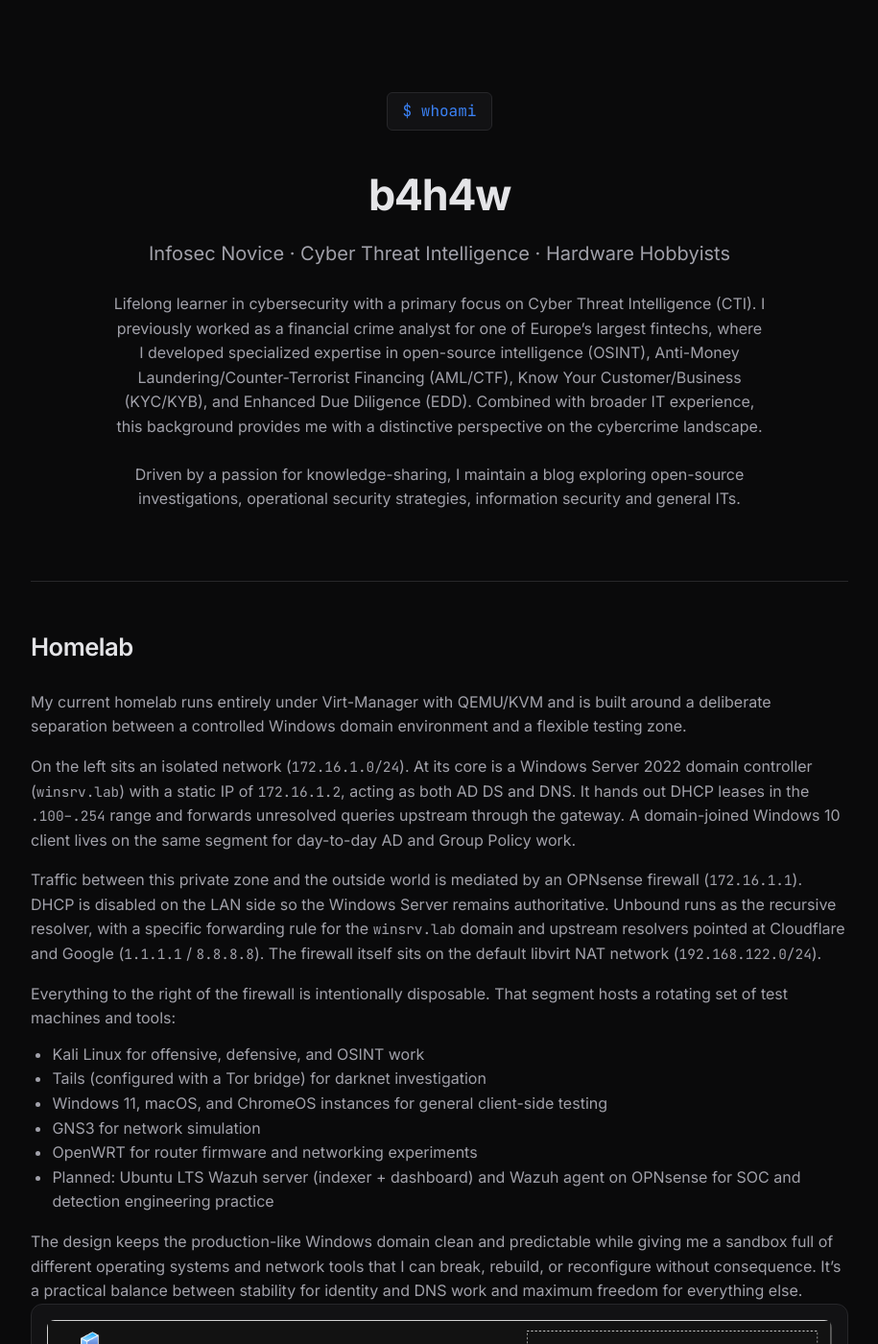
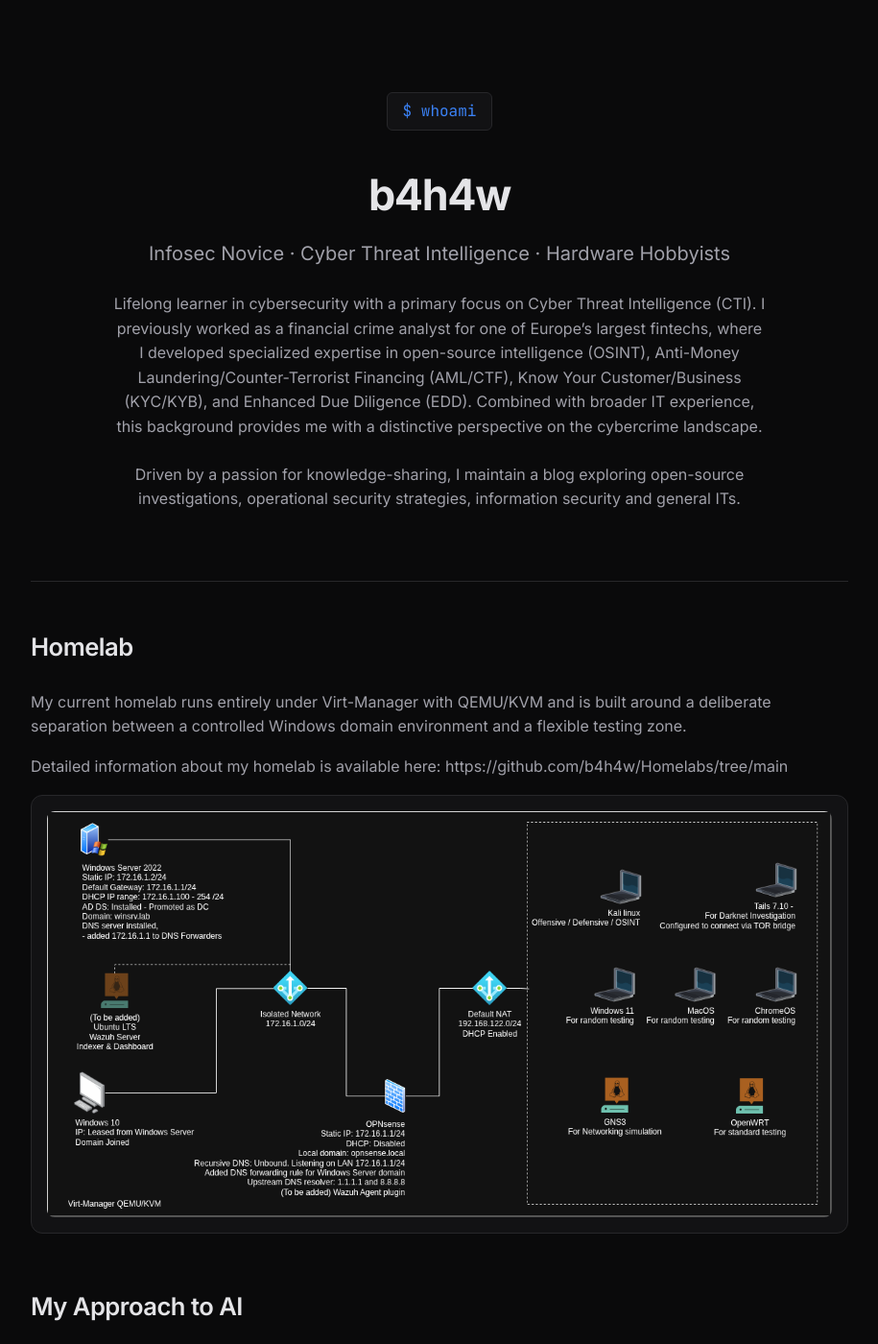
Before and after one commit to b4h4w/b4h4w.github.io, a Jekyll site: the page built from index.md, in a window 1280 px wide and 1400 px high. Shown: the whole window at 96% size, without its empty margins (182-1097 px from the left). Built offline with Jekyll 4.4.1, drawn with Linux system fonts in a browser that asks for light colours.

Commit message:
Update homelab.md
Reduced description and moved detailed info to Homelab repo

```diff
--- a/_includes/homelab.md
+++ b/_includes/homelab.md
@@ -1,28 +1,6 @@
 <p style="color: var(--text-muted); margin-bottom: 1rem;">
   My current homelab runs entirely under Virt-Manager with QEMU/KVM and is built around a deliberate separation between a controlled Windows domain environment and a flexible testing zone.
 </p>
-
 <p style="color: var(--text-muted); margin-bottom: 1rem;">
-  On the left sits an isolated network (<code>172.16.1.0/24</code>). At its core is a Windows Server 2022 domain controller (<code>winsrv.lab</code>) with a static IP of <code>172.16.1.2</code>, acting as both AD DS and DNS. It hands out DHCP leases in the <code>.100–.254</code> range and forwards unresolved queries upstream through the gateway. A domain-joined Windows 10 client lives on the same segment for day-to-day AD and Group Policy work.
+  Detailed information about my homelab is available here: https://github.com/b4h4w/Homelabs/tree/main
 </p>
-
-<p style="color: var(--text-muted); margin-bottom: 1rem;">
-  Traffic between this private zone and the outside world is mediated by an OPNsense firewall (<code>172.16.1.1</code>). DHCP is disabled on the LAN side so the Windows Server remains authoritative. Unbound runs as the recursive resolver, with a specific forwarding rule for the <code>winsrv.lab</code> domain and upstream resolvers pointed at Cloudflare and Google (<code>1.1.1.1</code> / <code>8.8.8.8</code>). The firewall itself sits on the default libvirt NAT network (<code>192.168.122.0/24</code>).
-</p>
-
-<p style="color: var(--text-muted); margin-bottom: 0.75rem;">
-  Everything to the right of the firewall is intentionally disposable. That segment hosts a rotating set of test machines and tools:
-</p>
-
-<ul style="color: var(--text-muted); margin-bottom: 1rem; padding-left: 1.4rem;">
-  <li>Kali Linux for offensive, defensive, and OSINT work</li>
-  <li>Tails (configured with a Tor bridge) for darknet investigation</li>
-  <li>Windows 11, macOS, and ChromeOS instances for general client-side testing</li>
-  <li>GNS3 for network simulation</li>
-  <li>OpenWRT for router firmware and networking experiments</li>
-  <li>Planned: Ubuntu LTS Wazuh server (indexer + dashboard) and Wazuh agent on OPNsense for SOC and detection engineering practice</li>
-</ul>
-
-<p style="color: var(--text-muted); margin-bottom: 0;">
-  The design keeps the production-like Windows domain clean and predictable while giving me a sandbox full of different operating systems and network tools that I can break, rebuild, or reconfigure without consequence. It’s a practical balance between stability for identity and DNS work and maximum freedom for everything else.
-</p>
```
